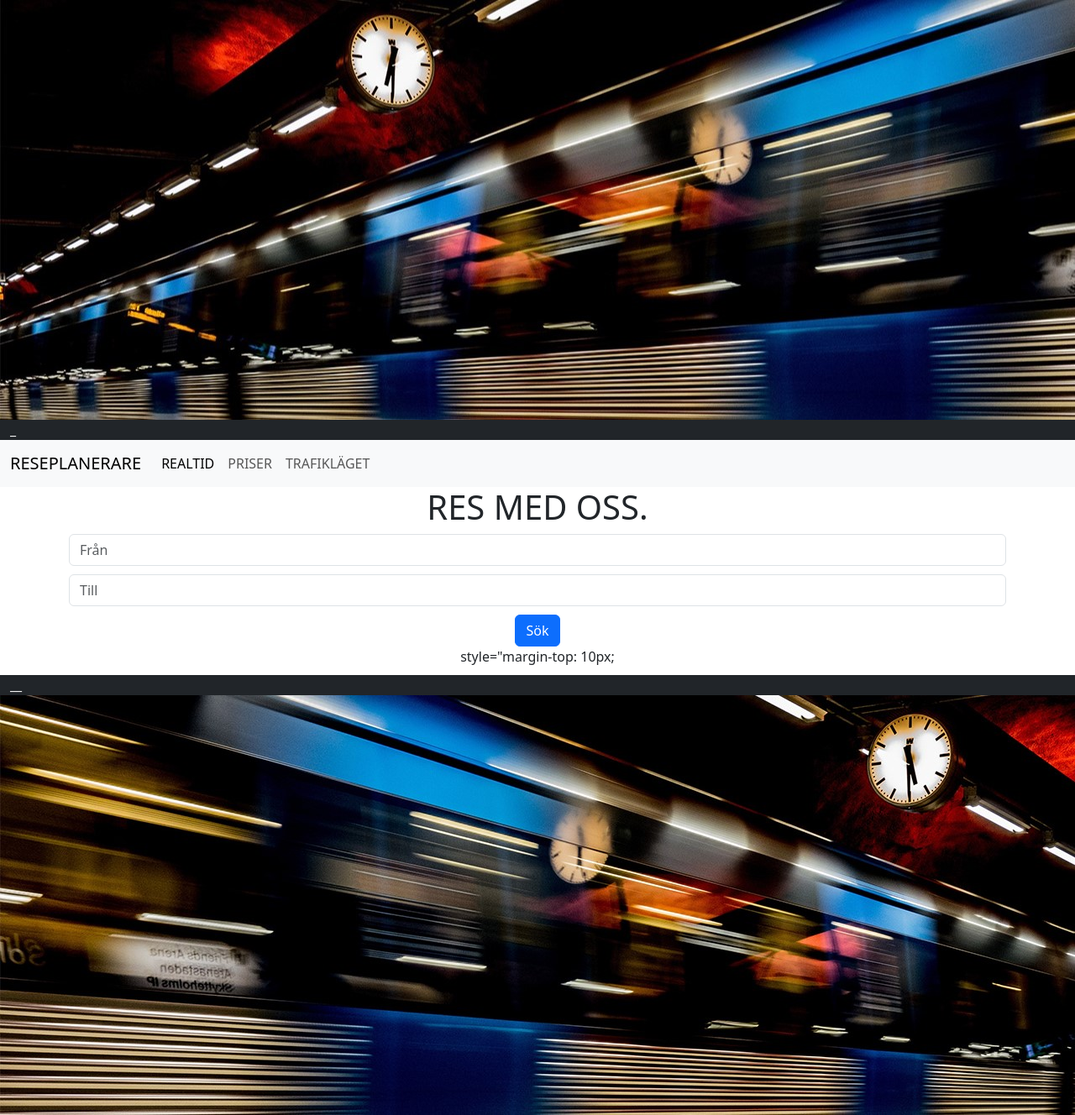
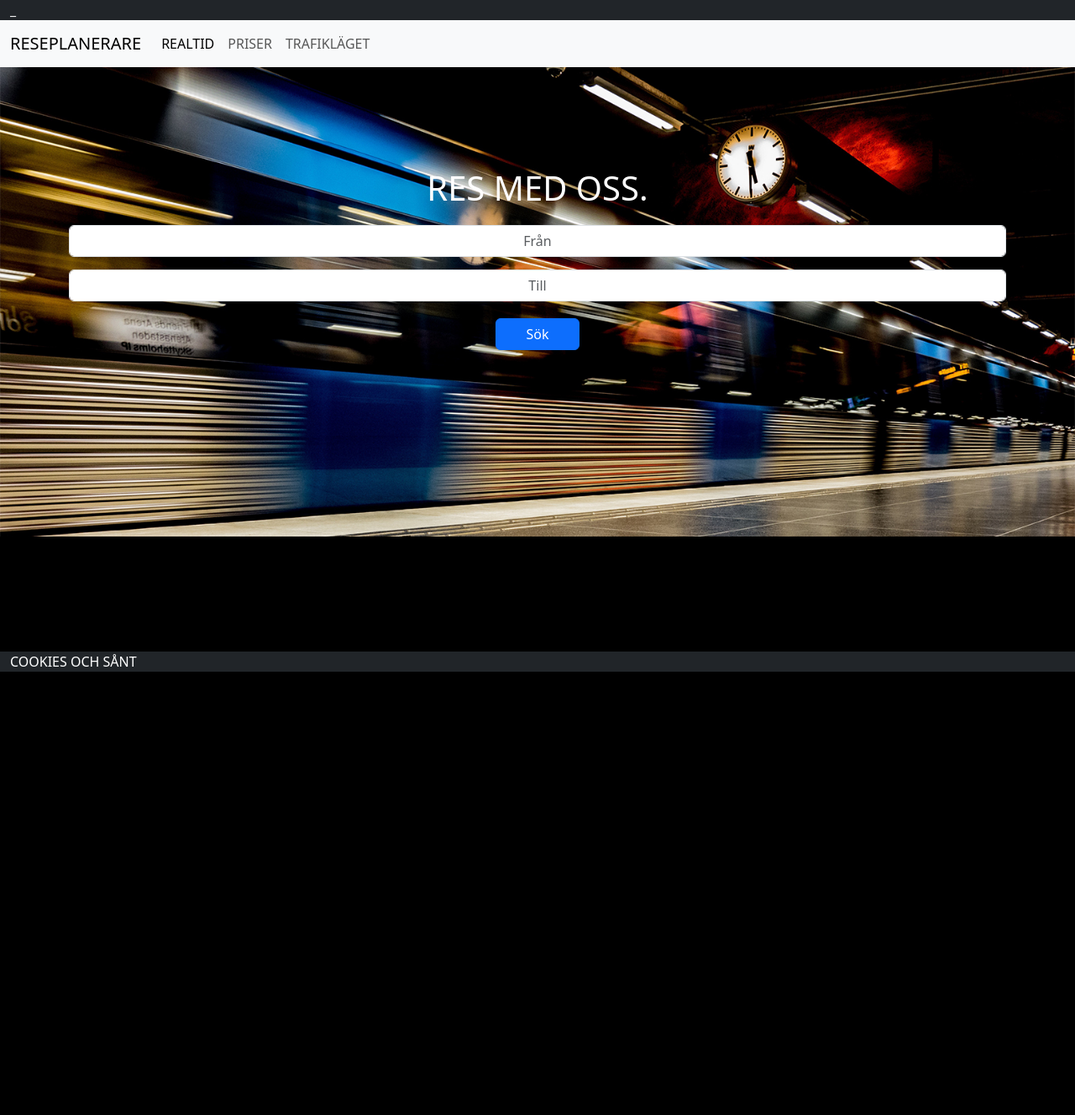
Before and after one commit to lilaldo/Grupparbete2, a Flask app: page / in a window 1280 px wide; the page is wider, and only the part inside the window is pictured. Shown: that part at 84% size. After the commit the page ends 800 px from the top of that part, so only its background shows below. Run offline with Flask 3, Linux system fonts and the light colour scheme; some libraries are stand-ins or nearby versions.

Commit message:
GUI. nya knappar & placeringar med sökfält m.m

```diff
--- a/application/templates/footer.html
+++ b/application/templates/footer.html
@@ -1,2 +1 @@
-<div class="container-fluid bg-dark w-100 text-white" style="margin-top: 10px;">__</div>
-<img src="/static/IMG/44a07d4c8a1731885eee3204c322ea8c - kopia.jpg" alt="Tunnelbana_left">
+<div class="container-fluid bg-dark w-100 text-white" style="margin-top: 10px;">COOKIES OCH SÅNT</div>
--- a/application/templates/header.html
+++ b/application/templates/header.html
@@ -1,4 +1,3 @@
-<img src="/static/IMG/44a07d4c8a1731885eee3204c322ea8c.jpg" alt="Tunnelbana_right">
 <div class="container-fluid bg-dark w-100 text-white">_</div>
 <nav class="navbar navbar-expand-lg bg-body-tertiary">
     <div class="container-fluid">
--- a/application/templates/layout.html
+++ b/application/templates/layout.html
@@ -7,6 +7,16 @@
         {% block title %}title{% endblock %}
         </title>
         <link href="/static/css/bootstrap.min.css" rel="stylesheet">
+        <link href="/static/css/bootstrap.min.css" rel="stylesheet">
+        <style>
+            body {
+                background-color: black;
+                background-image: url("/static/IMG/111.jpg");
+                background-size: 100% auto; /* Anpassar bilden till hela sidans bredd */
+                background-repeat: no-repeat;
+                background-attachment: fixed;
+            }
+        </style>
     </head>
     <body>
         <div id="header">
@@ -17,6 +27,13 @@
         </div>
         <div id="footer">
             {% block footer %}{% include "footer.html" %}{% endblock %}
+            <style>
+                #footer {
+                    position: fixed;
+                    bottom: 0;
+                    width: 100%;
+                }
+            </style>
         </div>
         <script src="/static/js/bootstrap.min.js"></script>
     </body>
--- a/application/templates/realtid.html
+++ b/application/templates/realtid.html
@@ -3,13 +3,13 @@
 {% block content %}
 <div class="container">
     <div class="row">
-        <div class="col text-center">
+        <div class="col text-center" style="color: white; margin-top: 120px">
             <h1>REALTID</h1>
             <form action="{{ url_for('realtid_result') }}" method="GET" class="text-center">
                 <div class="form-group">
-                    <input type="text" id="station" name="station" class="form-control" style="margin-top: 10px;" required placeholder="Station">
+                    <input type="text" id="station" name="station" class="form-control" style="margin-top: 20px; text-align: center;" required placeholder="Station">
                 </div>
-                <button type="submit" class="btn btn-primary" style="margin-top: 10px;">Sök</button>
+                <button type="submit" class="btn btn-primary" style="margin-top: 20px; width: 120px;">Sök</button>
             </form>
         </div>
     </div>
--- a/application/templates/realtid_result.html
+++ b/application/templates/realtid_result.html
@@ -3,13 +3,13 @@
 {% block content %}
 <div class="container">
     <div class="row">
-        <div class="col text-center">
+        <div class="col text-center" style="color: white; margin-top: 120px">
             <h1>REALTID</h1>
             <form action="/realtid_result" method="GET" class="text-center">
                 <div class="form-group">
-                    <input type="text" id="station" name="station" class="form-control" style="margin-top: 10px;" required placeholder="Station">
+                    <input type="text" id="station" name="station" class="form-control" style="margin-top: 20px; text-align: center;" required placeholder="Station">
                 </div>
-                <button type="submit" class="btn btn-primary" style="margin-top: 10px;">Sök</button>
+                <button type="submit" class="btn btn-primary" style="margin-top: 20px; width: 120px;">Sök</button>
             </form>
         </div>
     </div>
--- a/application/templates/reseplanerare.html
+++ b/application/templates/reseplanerare.html
@@ -3,19 +3,18 @@
 {% block content %}
 <div class="container">
     <div class="row">
-        <div class="col text-center">
+        <div class="col text-center" style="color: white; margin-top: 120px">
             <h1>RES MED OSS.</h1>
             <form action="/search" method="POST" class="text-center"> <!-- Uppdaterad action till /search -->
-                <div class="form-group">
-                    <input list="stations" name="origin" placeholder="Från" class="form-control">
+                <div class="form-group" style="text-align: center; margin-top: 20px;">
+                    <input list="stations" name="origin" placeholder="Från" class="form-control" style="text-align: center;">
                     <datalist id="stations"></datalist>
                 </div>
-                <div class="form-group" style="margin-top: 10px;">
-                    <input type="text" name="destination" placeholder="Till" class="form-control">
+                <div class="form-group" style="margin-top: 15px; text-align: center;">
+                    <input type="text" name="destination" placeholder="Till" class="form-control" style="text-align: center;">
                 </div>
-                <button type="submit" class="btn btn-primary" style="margin-top: 10px;">Sök</button>
+                <button type="submit" class="btn btn-primary" style="margin-top: 20px; width: 100px;">Sök</button>
             </form>
-            <div id="results">style="margin-top: 10px;</div>
         </div>
     </div>
 </div>
```
Also changed, not shown: application/static/IMG/111.jpg (added), 1 other file.
